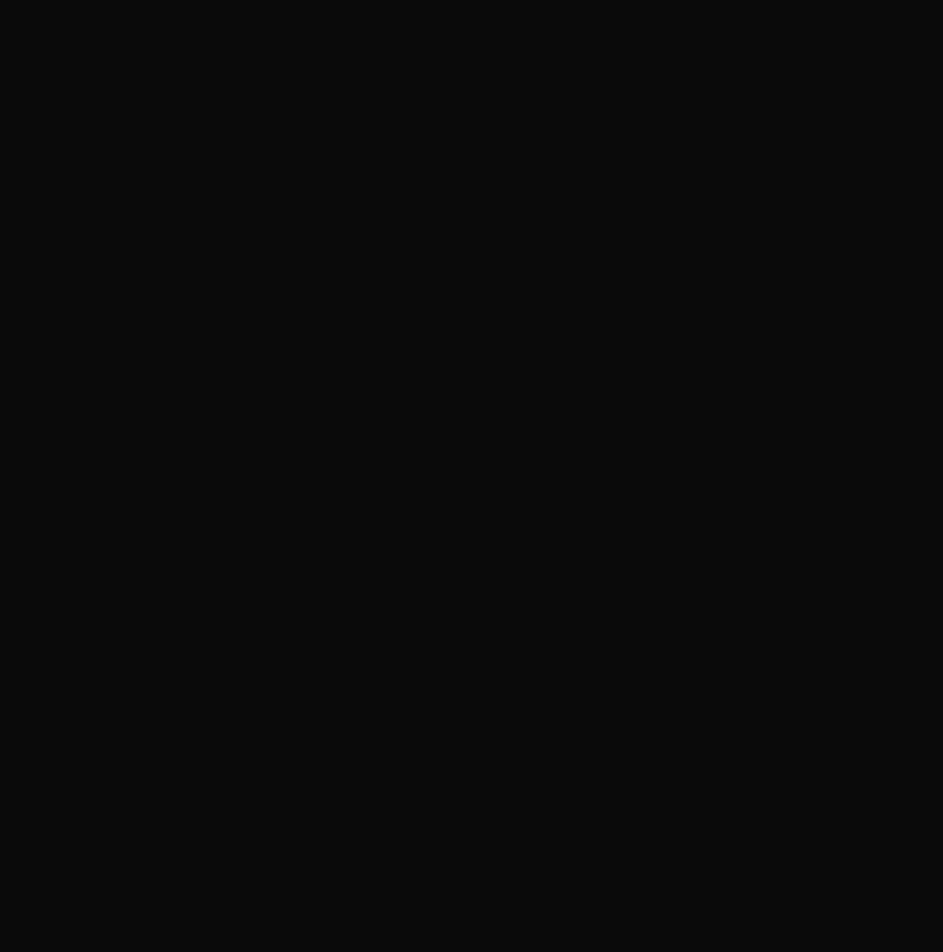
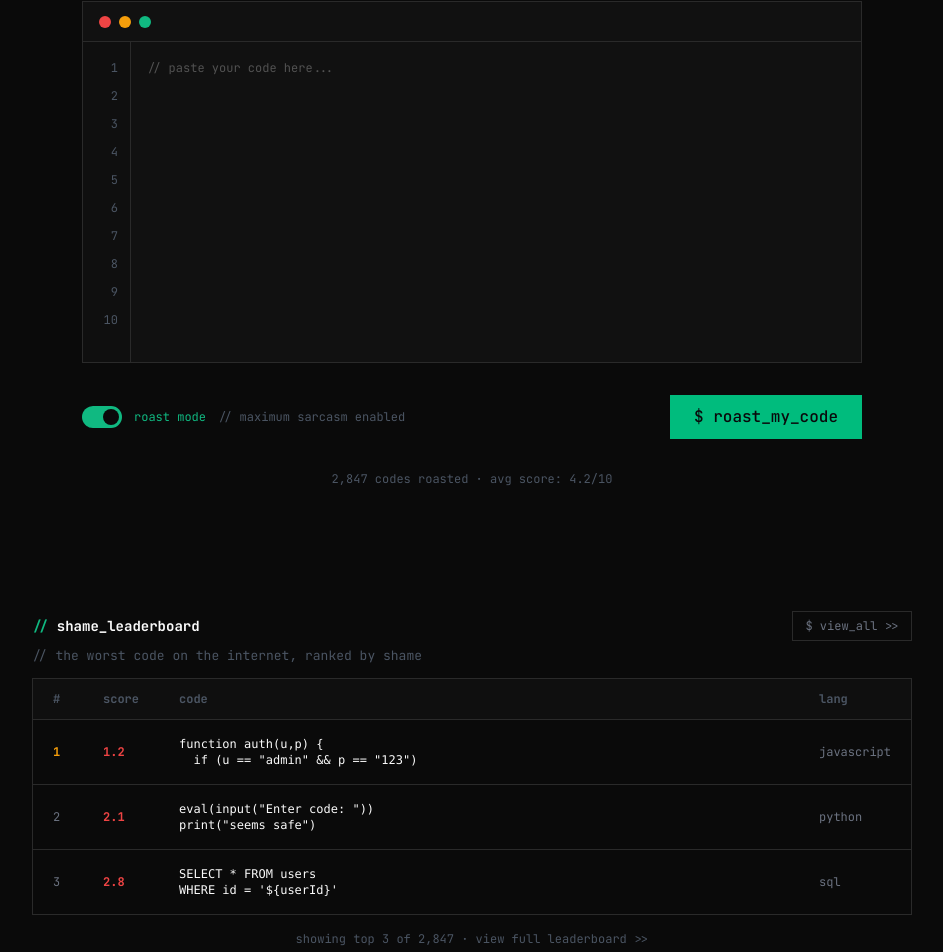
Before and after one commit to iDouglasD/dev-roast, a Next.js app: page / in a window 1280 px wide. Shown: the part 239-1191 px from the top of the page, without its empty margins (168-1111 px from the left). Before the commit the page ends 800 px from the top, so only its background shows below. Built offline with nearby package versions, Linux system fonts and the light colour scheme.

Commit message:
feat(ui): enhance homepage layout and add leaderboard
* Update homepage to include a welcoming message and instructions.
* Implement leaderboard section to display top code submissions.
* Integrate RoastForm component for user code submissions.
* Improve layout styling for better user experience.

```diff
--- a/src/app/layout.tsx
+++ b/src/app/layout.tsx
@@ -1,5 +1,6 @@
 import type { Metadata } from "next";
 import { JetBrains_Mono } from "next/font/google";
+import { Navbar } from "@/components/navbar";
 import "./globals.css";
 
 const jetbrainsMono = JetBrains_Mono({
@@ -9,7 +10,7 @@ const jetbrainsMono = JetBrains_Mono({
 
 export const metadata: Metadata = {
   title: "Dev Roast",
-  description: "Dev Roast",
+  description: "Paste your code. Get roasted.",
 };
 
 export default function RootLayout({
@@ -19,7 +20,8 @@ export default function RootLayout({
 }>) {
   return (
     <html lang="en">
-      <body className={`${jetbrainsMono.variable} antialiased`}>
+      <body className={`${jetbrainsMono.variable} flex min-h-screen flex-col antialiased`}>
+        <Navbar />
         {children}
       </body>
     </html>
--- a/src/app/page.tsx
+++ b/src/app/page.tsx
@@ -1,3 +1,134 @@
+import Link from "next/link";
+import { RoastForm } from "@/components/roast-form";
+
+const leaderboardData = [
+  {
+    rank: 1,
+    score: 1.2,
+    code: `function auth(u,p) {\n  if (u == "admin" && p == "123")`,
+    lang: "javascript",
+  },
+  {
+    rank: 2,
+    score: 2.1,
+    code: `eval(input("Enter code: "))\nprint("seems safe")`,
+    lang: "python",
+  },
+  {
+    rank: 3,
+    score: 2.8,
+    code: `SELECT * FROM users\nWHERE id = '\${userId}'`,
+    lang: "sql",
+  },
+];
+
 export default function Home() {
-  return <main />;
+  return (
+    <main className="flex flex-1 flex-col items-center gap-8 pt-20">
+      {/* Hero */}
+      <section className="flex flex-col items-center gap-3 px-10">
+        <h1 className="flex items-center gap-3 font-mono text-4xl font-bold">
+          <span className="text-accent-green">$</span>
+          <span className="text-text-primary">
+            paste your code. get roasted.
+          </span>
+        </h1>
+        <p className="font-mono text-sm text-text-secondary">
+          {"// drop your code below..."}
+        </p>
+      </section>
+
+      {/* Roast Form (client: editor + toggle + button) */}
+      <section className="flex max-w-full flex-col items-center px-10">
+        <RoastForm className="w-editor max-w-full" />
+      </section>
+
+      {/* Footer hint */}
+      <p className="px-10 font-mono text-xs text-text-tertiary">
+        2,847 codes roasted · avg score: 4.2/10
+      </p>
+
+      {/* Spacer */}
+      <div className="h-15" />
+
+      {/* Leaderboard Preview */}
+      <section className="w-leaderboard max-w-full px-10">
+        {/* Title row */}
+        <div className="flex items-center justify-between">
+          <h2 className="flex items-center gap-2 font-mono text-sm font-bold text-text-primary">
+            <span className="text-accent-green">{"//"}</span>
+            shame_leaderboard
+          </h2>
+          <Link
+            href="/leaderboard"
+            className="font-mono text-xs text-text-secondary border border-border-primary px-3 py-1.5 transition-colors hover:text-text-primary hover:border-text-secondary"
+          >
+            $ view_all {">>"}
+          </Link>
+        </div>
+
+        {/* Subtitle */}
+        <p className="mt-2 font-mono text-code text-text-tertiary">
+          {"// the worst code on the internet, ranked by shame"}
+        </p>
+
+        {/* Table */}
+        <div className="mt-4 overflow-hidden border border-border-primary">
+          <table className="w-full font-mono">
+            <thead>
+              <tr className="h-10 bg-bg-surface text-xs font-medium text-text-tertiary">
+                <th className="w-12.5 px-5 text-left">#</th>
+                <th className="w-17.5 px-5 text-left">score</th>
+                <th className="px-5 text-left">code</th>
+                <th className="w-25 px-5 text-left">lang</th>
+              </tr>
+            </thead>
+            <tbody>
+              {leaderboardData.map((row) => (
+                <tr
+                  key={row.rank}
+                  className="border-t border-border-primary text-xs"
+                >
+                  <td className="px-5 py-4">
+                    <span
+                      className={
+                        row.rank === 1
+                          ? "font-bold text-accent-amber"
+                          : "text-text-secondary"
+                      }
+                    >
+                      {row.rank}
+                    </span>
+                  </td>
+                  <td className="px-5 py-4 font-bold text-accent-red">
+                    {row.score.toFixed(1)}
+                  </td>
+                  <td className="px-5 py-4">
+                    <pre className="whitespace-pre text-text-primary">
+                      {row.code}
+                    </pre>
+                  </td>
+                  <td className="px-5 py-4 text-text-secondary">{row.lang}</td>
+                </tr>
+              ))}
+            </tbody>
+          </table>
+        </div>
+
+        {/* Fade hint */}
+        <p className="pt-4 text-center font-mono text-xs text-text-tertiary">
+          showing top 3 of 2,847 ·{" "}
+          <Link
+            href="/leaderboard"
+            className="transition-colors hover:text-text-secondary"
+          >
+            view full leaderboard {">>"}
+          </Link>
+        </p>
+      </section>
+
+      {/* Bottom padding */}
+      <div className="h-15" />
+    </main>
+  );
 }
```
